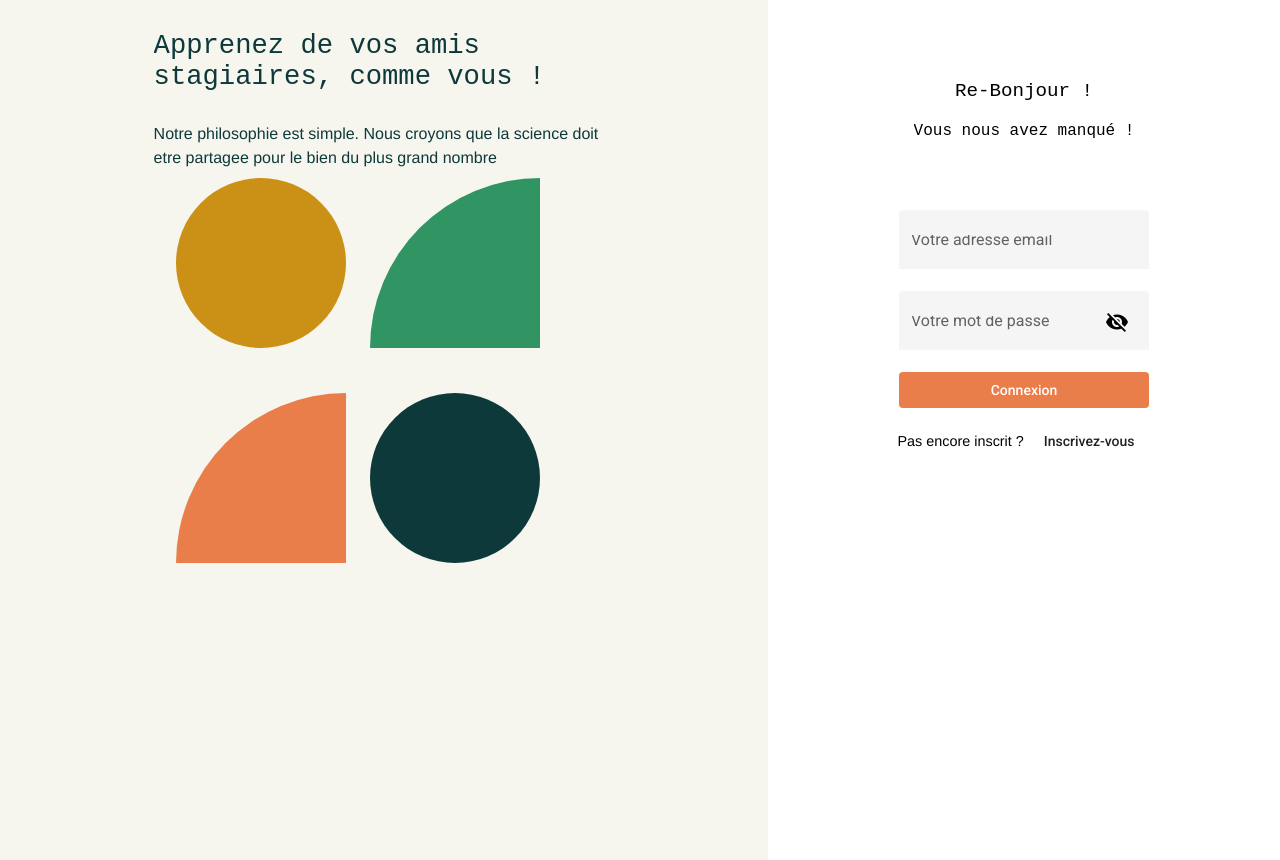
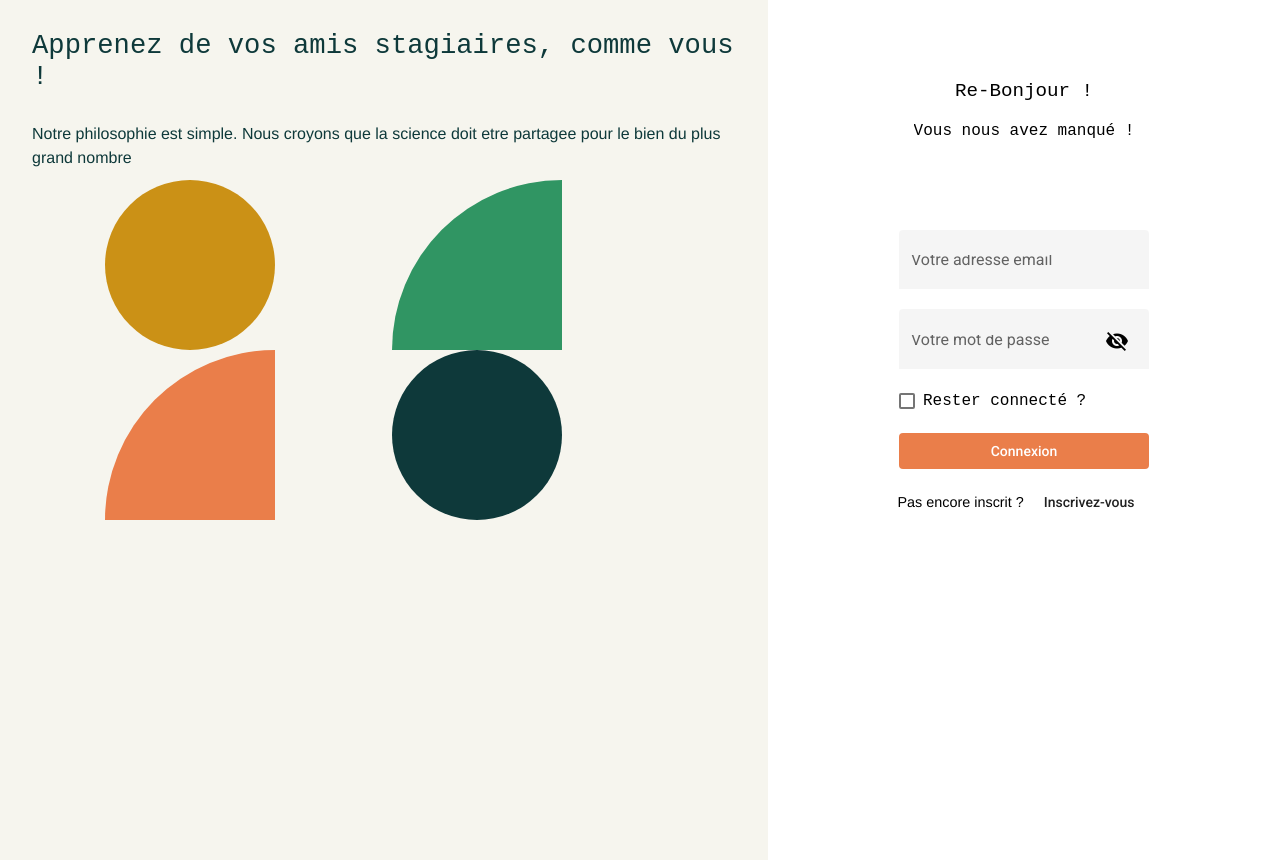
Before and after one commit to oreoyona/resident, an Angular app in the folder frontend/resident/: page / in a window 1280 px wide. Built offline with nearby package versions, Linux system fonts and the light colour scheme.

Commit message:
Added the remember-me button

```diff
--- a/frontend/resident/src/app/home/home.component.scss
+++ b/frontend/resident/src/app/home/home.component.scss
@@ -29,12 +29,12 @@ $point-5: 10vw;
    }
   }
 *{
-    transition: all 1s ease-in-out
+    transition: all 1s ease-in-out;
 }
 
 .primary-section{
     height: 100vh;
-    padding: $point-2 $point-3;
+    padding: $point-2 2em;
 }
 .primary-section-p1{
     background-color: $bg-1;
@@ -111,15 +111,15 @@ footer > h4{
 
 
 .primary-figures{
-    height: 25rem;
+    height: 20rem;
     width: 80%;
     display: grid;
     grid-template-columns: repeat(2, 1fr);
-    gap: 30px 20px;
+    gap: 20px 10px;
     justify-content: center;
     align-items: center;
     justify-items: center;
-    padding: 0 20px;
+    padding: 20px;
 
 
 
--- a/frontend/resident/src/app/login/login.component.html
+++ b/frontend/resident/src/app/login/login.component.html
@@ -26,6 +26,10 @@
         </a>
 
       </mat-form-field>
+
+      <section class="remember-me">
+        <mat-checkbox class="remember-me-mat">Rester connecté ?</mat-checkbox>
+      </section>
 
       <button type="submit" class="btn-submit" mat-flat-button>Connexion</button>
     </form>
--- a/frontend/resident/src/app/login/login.component.scss
+++ b/frontend/resident/src/app/login/login.component.scss
@@ -24,13 +24,13 @@ p{
 }
 .section-form{
     display: flex;
-    justify-content: center;
-    align-items: center;
+    justify-content: flex-start;
 }
 
 
 .email-field, .password-field, button{
     width: 250px;
+    margin: 20px 0 0 0;
 
 }
 .btn-submit{
@@ -53,3 +53,15 @@ h4{
 .section-inscription{
    margin-top: 20vh;
 }
+
+.remember-me{
+    width: 100%;
+    display: flex;
+    justify-content: flex-start;
+    align-items: center;
+    margin: 20px 0 0 0;
+}
+
+.remember-me-mat{
+    font-family: monospace, "Helvetica Neue", Roboto, sans-serif;
+}
--- a/frontend/resident/src/app/login/login.component.ts
+++ b/frontend/resident/src/app/login/login.component.ts
@@ -7,6 +7,7 @@ import { MatButtonModule } from '@angular/material/button'
 import { MatIconModule } from '@angular/material/icon';
 import { FormControl, FormGroup, ReactiveFormsModule } from "@angular/forms";
 import { AuthService } from "../common/services/auth.service";
+import { MatCheckboxModule } from '@angular/material/checkbox'
 
 @Component({
     standalone: true,
@@ -19,6 +20,7 @@ import { AuthService } from "../common/services/auth.service";
         MatIconModule,
         CommonModule,
         ReactiveFormsModule,
+        MatCheckboxModule
     ],
     templateUrl: 'login.component.html',
     styleUrls: ['login.component.scss']
--- a/frontend/resident/src/styles.scss
+++ b/frontend/resident/src/styles.scss
@@ -33,7 +33,7 @@ $resident-theme: mat.define-light-theme((
 // that you are using.
 @include mat.all-component-themes($resident-theme);
 
-*{
+*:not(.login-section){
   margin: 0;
   padding: 0;
   overflow: hidden;
```
